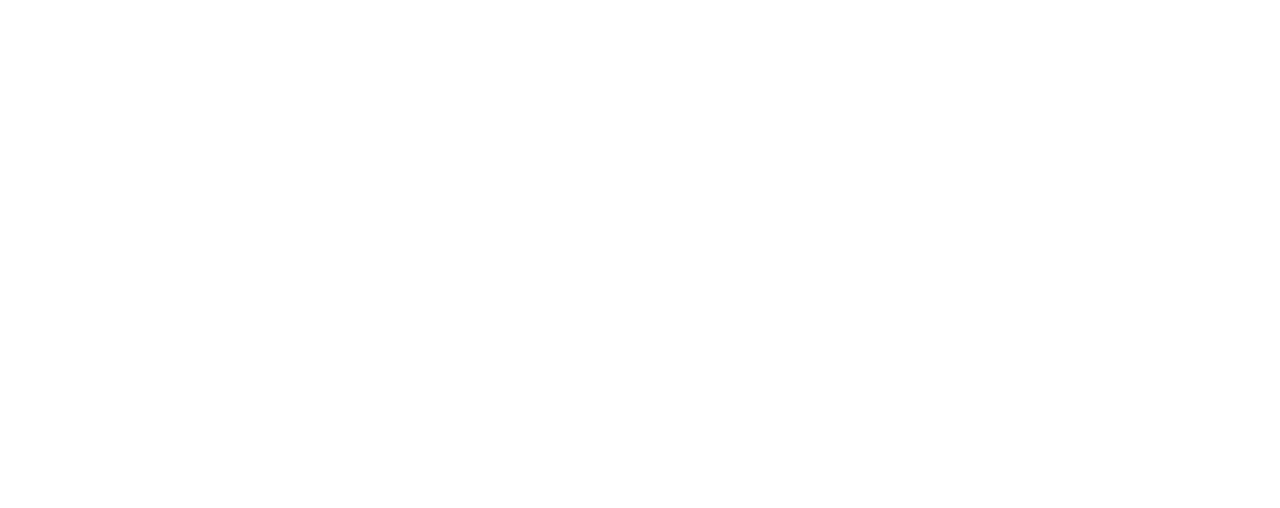
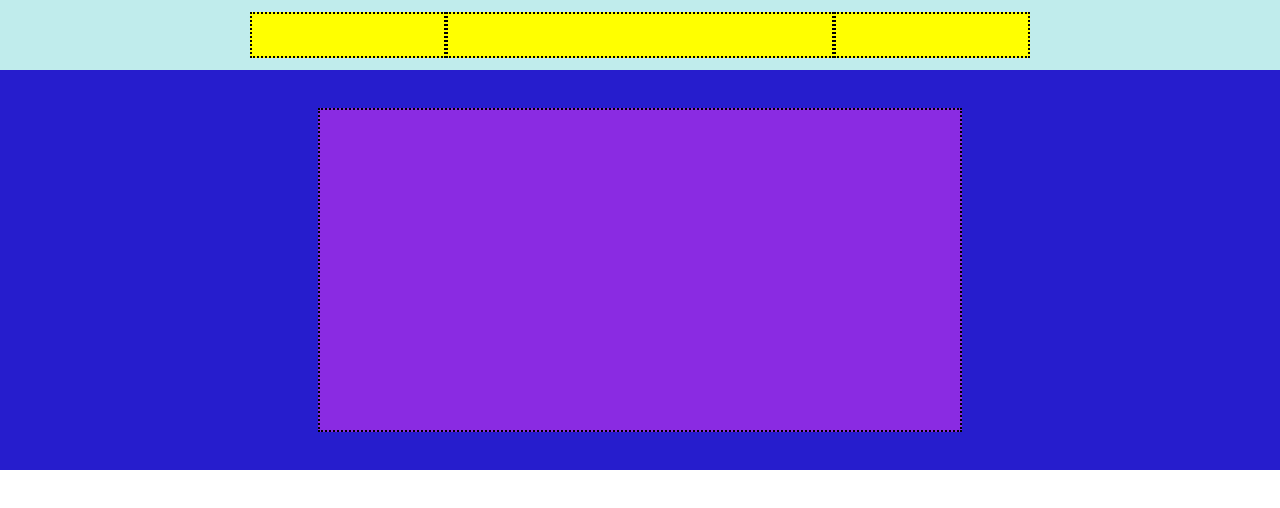
Before and after one commit to nicolofossati/htmlcss-struttura-discord, a plain HTML site: page index.html in a window 1280 px wide. Drawn offline with Linux system fonts and the light colour scheme.

Commit message:
header-bottom

```diff
--- a/css/style.css
+++ b/css/style.css
@@ -18,12 +18,18 @@ body{
 .debug .navigation_links{
     background-color: yellow;
     width: 30%;
-    border: dotted 2px black;
 }
 
 .debug .header_top div{
     background-color: yellow;
     width: 15%;
+}
+
+.debug .header-info{
+    background-color: blueviolet;
+}
+
+.dotted{
     border: dotted 2px black;
 }
 
@@ -37,10 +43,26 @@ body{
     align-items: center;
 }
 
-.header_top > *{
-    height: 40px;
+.logo{
+    height: 60%;
+}
+
+.navigation_links{
+    height: 60%;
+}
+
+.login{
+    height: 60%;
 }
 
 .header_bottom{
     height: 400px;
+    display: flex;
+    justify-content: center;
+    align-items: center;
 }
+
+.header-info{
+    width: 50%;
+    height: 80%;
+}
--- a/index.html
+++ b/index.html
@@ -17,9 +17,29 @@
     <!-- TITLE -->
     <title>Discord</title>
 </head>
-<body>
+<body class="debug">
     <header>
+        <div class="header_top">
 
+            <div class="logo dotted">
+
+            </div>
+
+            <nav class="navigation_links dotted">
+
+            </nav>
+
+            <div class="login dotted">
+
+            </div>
+
+        </div>
+
+        <div class="header_bottom">
+            <div class="header-info dotted">
+
+            </div>
+        </div>
     </header>
 
     <main>
```
